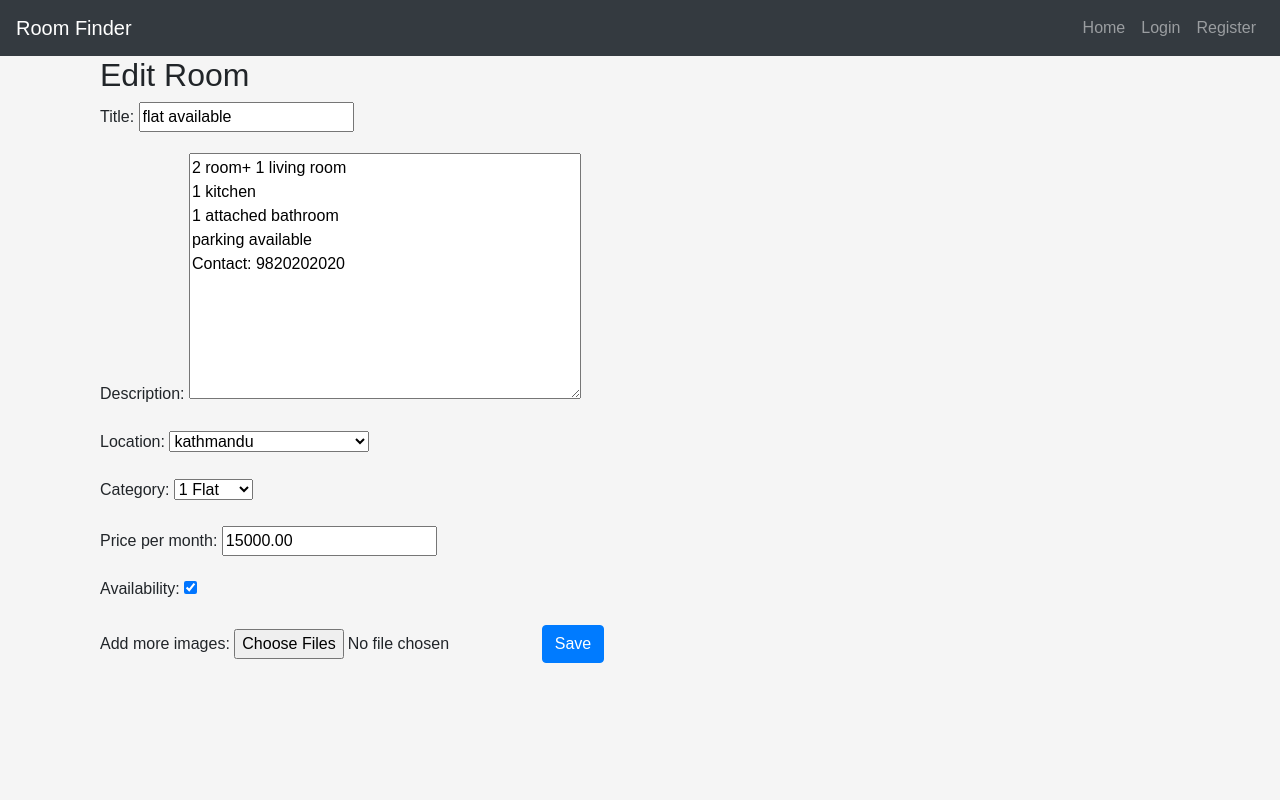
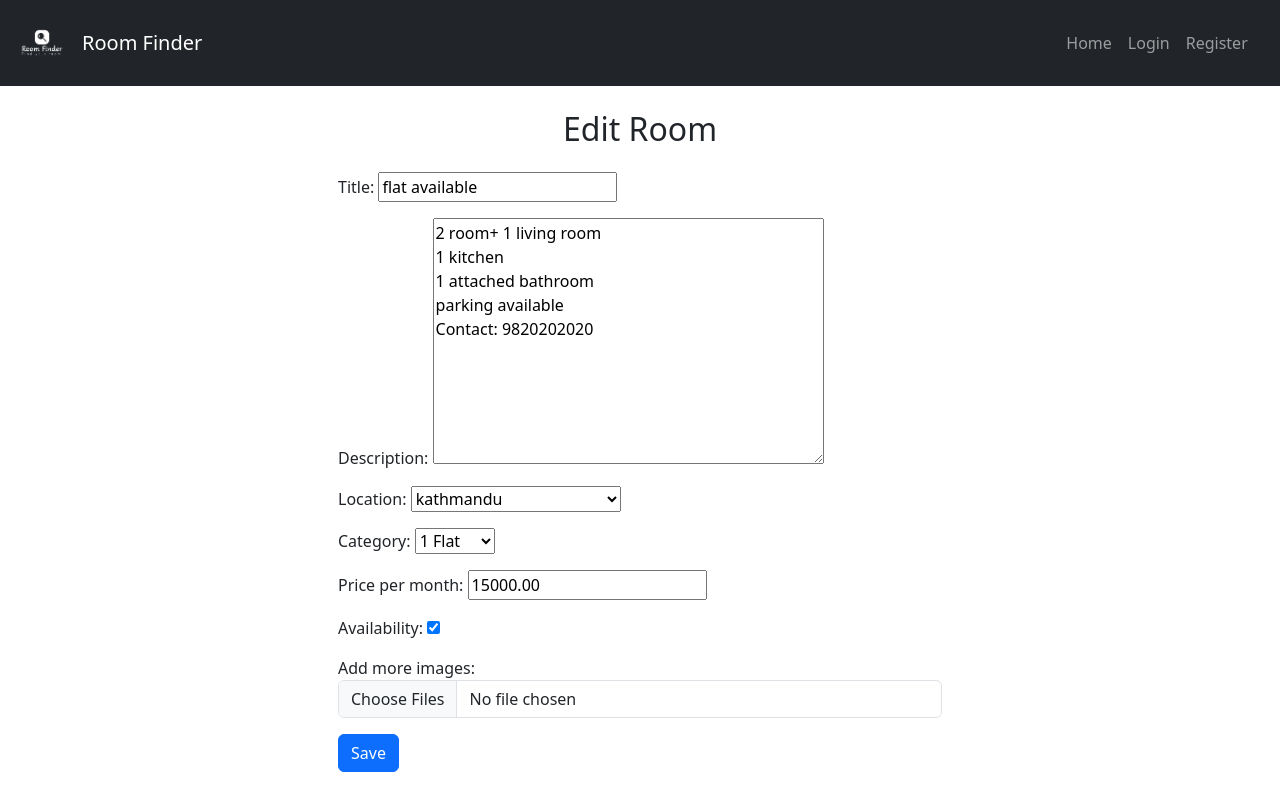
Before and after one commit to shanks9876543210/room-finder, a Django app: page /room/8/edit/ in a window 1280 px wide. Run offline with Django 5.2, Linux system fonts and the light colour scheme; data comes from the database, SQL or seed files in the repository; both versions use the stored data as it was after the commit; some libraries are stand-ins or nearby versions.

Commit message:
logo added

```diff
--- a/room/templates/base.html
+++ b/room/templates/base.html
@@ -1,36 +1,119 @@
-<!DOCTYPE html>
+<!doctype html>
 <html lang="en">
 <head>
     <meta charset="UTF-8">
     <meta name="viewport" content="width=device-width, initial-scale=1.0">
     <title>{% block title %}{% endblock %}</title>
     {% load static %}
-    <link rel="stylesheet" href="https://stackpath.bootstrapcdn.com/bootstrap/4.5.2/css/bootstrap.min.css">
+    <link rel="stylesheet" href="https://cdn.jsdelivr.net/npm/bootstrap@5.3.0-alpha1/dist/css/bootstrap.min.css" integrity="sha384-GLhlTQ8iRABdZLl6O3oVMWSktQOp6b7In1Zl3/Jr59b6EGGoI1aFkw7cmDA6j6gD" crossorigin="anonymous">
     <script src="https://code.jquery.com/jquery-3.5.1.slim.min.js"></script>
     <script src="https://cdn.jsdelivr.net/npm/@popperjs/core@2.5.4/dist/umd/popper.min.js"></script>
-    <script src="https://stackpath.bootstrapcdn.com/bootstrap/4.5.2/js/bootstrap.min.js"></script>
-    <link rel="stylesheet" href="{% static 'css/styles.css' %}">
+    <script src="https://cdn.jsdelivr.net/npm/bootstrap@5.0.1/dist/js/bootstrap.min.js" integrity="sha384-Atwg2Pkwv9vp0ygtn1JAojH0nYbwNJLPhwyoVbhoPwBhjQPR5VtM2+xf0Uwh9KtT" crossorigin="anonymous"></script>
+    {% comment %} <link rel="stylesheet" href="{% static 'css/styles.css' %}"> {% endcomment %}
     <style>
-        .dropdown-menu {
-            background-color: #343a40; /* Dark background color for dropdown */
+        .navbar-brand {
+            display: flex;
+            align-items: center;
         }
-        .dropdown-item {
-            color: #ffffff; /* White text color for dropdown items */
+
+        .navbar-brand img {
+            height: 60px; /* Increase the logo size */
+            margin-right: 10px; /* Space between the logo and the text */
         }
-        .dropdown-item:hover {
-            background-color: #454d55; /* Darker background color on hover */
+
+        .navbar-nav {
+            margin-left: 840px; /* Push navbar items to the right */
+        }
+
+        /* Card design for room list */
+        .room-list {
+            display: grid;
+            grid-template-columns: repeat(auto-fill, minmax(250px, 1fr)); /* Responsive grid with minimum item width of 250px */
+            gap: 20px;
+            max-width: 1200px; /* Limit the width of the room list */
+            margin: 20px auto; /* Center the room list container */
+            padding: 0 20px; /* Add some padding to the sides */
+        }
+
+        .room-card {
+            background-color: #fff;
+            border: 1px solid #ccc;
+            border-radius: 5px;
+            box-shadow: 0 0 10px rgba(0, 0, 0, 0.1);
+            overflow: hidden;
+            transition: transform 0.3s;
+            text-decoration: none;
+            color: inherit;
+        }
+
+        .room-card:hover {
+            transform: translateY(-5px);
+        }
+
+        .room-card img {
+            width: 100%;
+            height: 200px;
+            object-fit: cover;
+        }
+
+        .room-card-content {
+            padding: 20px;
+        }
+
+        .room-card-content h2 {
+            margin: 0;
+            font-size: 18px;
+            color: #333;
+            text-align: center; /* Center-align the title */
+        }
+
+        .room-card-content p {
+            margin: 0 0 10px;
+            color: #666;
+            font-size: 14px;
+        }
+
+        .room-card-content .price {
+            font-size: 16px;
+            color: #28a745;
+        }
+
+        .room-card-content .availability {
+            font-size: 14px;
+            color: #dc3545;
+        }
+
+        /* Ensure no global conflicts */
+        .container {
+            max-width: 100%; /* Allow full-width containers */
+        }
+
+        .form-container {
+            width: 100%; /* Ensure full width */
+        }
+
+        /* Responsive navbar adjustments */
+        @media (max-width: 767.98px) {
+            .navbar-nav {
+                margin-left: 200px; /* Reset margin for smaller screens */
+                margin-top: 10px; /* Add some space above the nav items */
+            }
         }
     </style>
+
 </head>
 <body>
-<nav class="navbar navbar-expand-md navbar-dark bg-dark justify-content-end">
-    <a class="navbar-brand" href="{% url 'room_list' %}">Room Finder</a>
-    <button class="navbar-toggler" type="button" data-toggle="collapse" data-target="#navbarNav"
-            aria-controls="navbarNav" aria-expanded="false" aria-label="Toggle navigation">
+<nav class="navbar navbar-expand-sm bg-dark navbar-dark">
+    <div class="container-fluid">
+        <a class="navbar-brand" href="{% url 'room_list' %}">
+            <img src="{% static 'logo/room_finder_logo.png' %}" alt="Logo">
+            Room Finder
+        </a>
+        <button class="navbar-toggler" type="button" data-bs-toggle="collapse" data-bs-target="#navbarSupportedContent" aria-controls="navbarSupportedContent" aria-expanded="false" aria-label="Toggle navigation">
             <span class="navbar-toggler-icon"></span>
         </button>
-    <div class="collapse navbar-collapse" id="navbarNav">
-        <ul class="navbar-nav ml-auto">
+        <div class="collapse navbar-collapse" id="navbarSupportedContent">
+            <ul class="navbar-nav me-auto mb-2 mb-lg-0">
                 <li class="nav-item">
                     <a class="nav-link" href="{% url 'room_list' %}">Home</a>
                 </li>
@@ -47,16 +130,14 @@
                         </li>
                     {% else %}
                         <li class="nav-item dropdown">
-                        <a class="nav-link dropdown-toggle" href="#" id="navbarDropdown" role="button"
-                           data-toggle="dropdown" aria-haspopup="true" aria-expanded="false">
+                            <a class="nav-link dropdown-toggle" href="#" role="button" data-bs-toggle="dropdown" aria-expanded="false">
                                 Locations
                             </a>
-                        <div class="dropdown-menu" aria-labelledby="navbarDropdown">
+                            <ul class="dropdown-menu">
                                 {% for location in locations %}
-                                <a class="dropdown-item"
-                                   href="{% url 'rooms_by_location' location.id %}">{{ location.name }}</a>
+                                    <li><a class="dropdown-item" href="{% url 'rooms_by_location' location.id %}">{{ location.name }}</a></li>
                                 {% endfor %}
-                        </div>
+                            </ul>
                         </li>
                         <li class="nav-item">
                             <a class="nav-link" href="{% url 'contact' %}">Contact</a>
@@ -75,9 +156,10 @@
                 {% endif %}
             </ul>
         </div>
+    </div>
 </nav>
 
-<div class="container">
+<div class="container mt-4">
     {% block content %}
     {% endblock %}
 </div>
--- a/room/templates/room_form.html
+++ b/room/templates/room_form.html
@@ -1,14 +1,22 @@
 {% extends 'base.html' %}
 
 {% block content %}
-<div class="container">
-    <h2>Edit Room</h2>
-    <form method="post" enctype="multipart/form-data">
-        {% csrf_token %}
-        {{ form.as_p }}
-        <label for="images">Add more images:</label>
-        <input type="file" name="images" id="images" multiple>
-        <button type="submit" class="btn btn-primary">Save</button>
-    </form>
+<div class="container mt-4">
+    <div class="row justify-content-center">
+        <div class="col-md-8 col-lg-6">
+            <h2 class="text-center mb-4">Edit Room</h2>
+            <form method="post" enctype="multipart/form-data">
+                {% csrf_token %}
+                <div class="form-group mb-3">
+                    {{ form.as_p }}
+                </div>
+                <div class="form-group mb-3">
+                    <label for="images">Add more images:</label>
+                    <input type="file" name="images" id="images" class="form-control" multiple>
+                </div>
+                <button type="submit" class="btn btn-primary btn-block">Save</button>
+            </form>
+        </div>
+    </div>
 </div>
 {% endblock %}
--- a/room/views.py
+++ b/room/views.py
@@ -92,7 +92,7 @@ class RoomUpdateView(UpdateView):
     model = Room
     form_class = RoomForm
     template_name = 'room_form.html'
-    success_url = '/'
+    success_url = '/room/list/'
 
     def form_valid(self, form):
         room = form.save()
--- a/static/css/styles.css
+++ b/static/css/styles.css
@@ -157,3 +157,31 @@ h1 {
 .dropdown-item:hover {
     background-color: #454d55; /* Darker background color on hover */
 }
+/* styles.css */
+
+.container {
+    max-width: 900px;
+}
+
+h2 {
+    font-size: 2rem;
+    color: #333;
+}
+
+.form-group {
+    margin-bottom: 1.5rem;
+}
+
+.form-control {
+    border-radius: 0.25rem;
+}
+
+.btn-primary {
+    background-color: #007bff;
+    border-color: #007bff;
+}
+
+.btn-primary:hover {
+    background-color: #0056b3;
+    border-color: #004085;
+}
```
Also changed, not shown: db.sqlite3, static/logo/room_finder_logo.png (added). Lines whose indentation alone changed are shown as unchanged.
